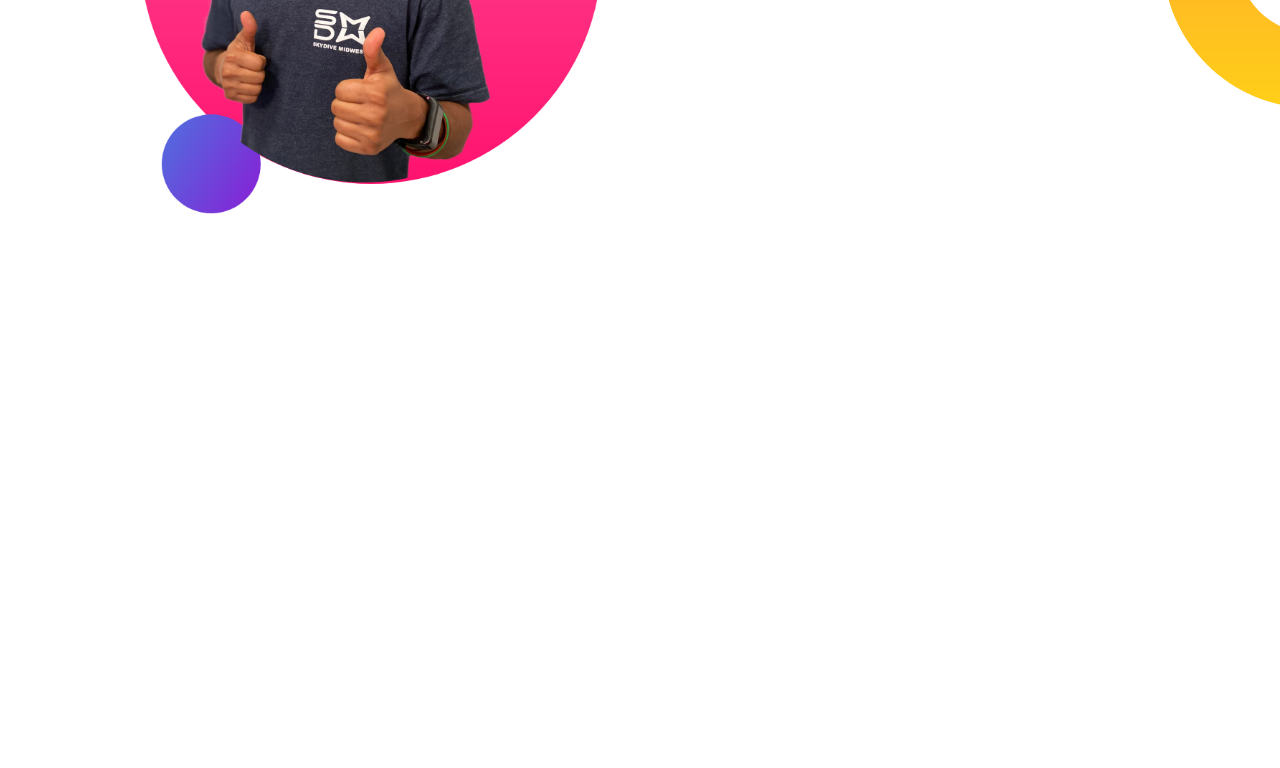
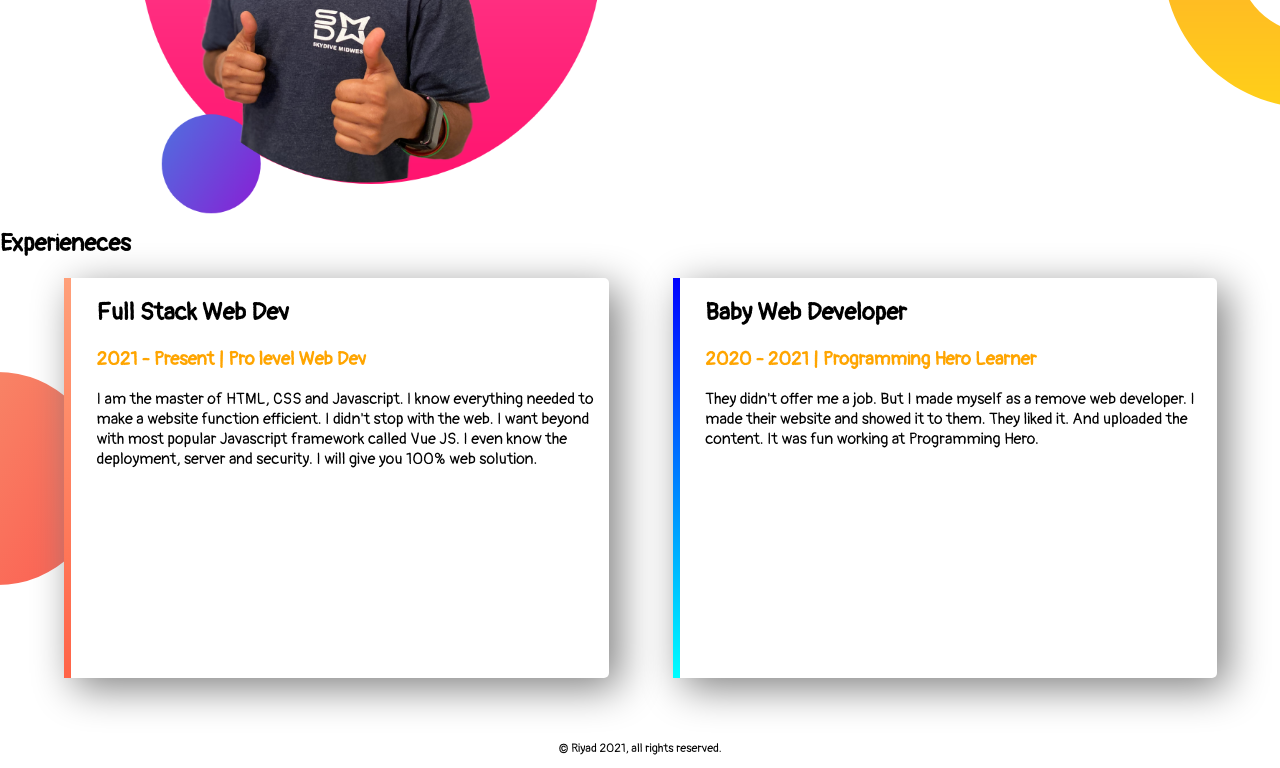
Before and after one commit to Riyad0821/web-portfolio, a plain HTML site: page index.html in a window 1280 px wide. Shown: the part 791-1559 px from the top of the page. Before the commit the page ends 1010 px from the top, so only its background shows below. Drawn offline with Linux system fonts and the light colour scheme.

Commit message:
3 section completed

```diff
--- a/index.html
+++ b/index.html
@@ -11,7 +11,7 @@
     <section class="top-banner">
         <div class="half-width">
             <h1>Welcome To</h1>
-            <h1> <span class="name-highlight">Mohammad Riyad</span> World </h1>
+            <h1> <span class="orange-highlight">Mohammad Riyad</span> World </h1>
             <h3>World-class Professional Web Dev</h3>
             <p>Hi, I am Riyad. I am a Web Devoloper. I have 15 days experience of learning. I am very much strict about my work quality.</p>
             <a class="link-button" target="_blank" href="https://www.linkedin.com/in/mohammad-riyad-288867141/">Hire Me</a>
@@ -32,5 +32,26 @@
         </div>
 
     </section>
+    <section class="experience-area">
+        <h2 id="experiences">Experieneces</h2>
+        <div id="full-stack" class="half-width single-experience">
+            <h2>Full Stack Web Dev</h2>
+            <h3 class="orange-highlight">2021 - Present | Pro level Web Dev</h3>
+            <p>
+                I am the master of HTML, CSS and Javascript. I know everything needed to make a website function efficient. I didn't stop with the web. I want beyond with most popular Javascript framework called Vue JS. I even know the deployment, server and security. I will give you 100% web solution.
+            </p>
+        </div>
+        <div id="baby-webdev" class="half-width single-experience">
+            <h2>Baby Web Developer</h2>
+            <h3 class="orange-highlight">2020 - 2021 | Programming Hero Learner</h3>
+            <p>
+                They didn't offer me a job. But I made myself as a remove web developer. I made their website and showed it to them. They liked it. And uploaded the content. It was fun working at Programming Hero.
+            </p>
+
+        </div>
+    </section>
+    <footer>
+        <p>© Riyad 2021, all rights reserved.</p>
+    </footer>
 </body>
 </html>
--- a/style.css
+++ b/style.css
@@ -5,7 +5,7 @@ body{
 h1{
     font-size: 50px;
 }
-.name-highlight{
+.orange-highlight{
     color:orange;
 }
 .half-width{
@@ -39,3 +39,31 @@ section{
     background-position: right;
 
 }
+.single-experience{
+    box-shadow: 10px 10px 40px gray;
+    border-radius:5px;
+    height:80%;
+    background-color:white;
+}
+.experience-area{
+    background-image:url(images/exp-bg.png);
+    background-repeat:no-repeat;
+    background-position: left;
+}
+#full-stack{
+    border-left: 7px solid;
+    border-image:linear-gradient(180deg, lightsalmon, tomato);
+    border-image-slice:1;
+}
+#baby-webdev{
+    border-left: 7px solid;
+    border-image:linear-gradient(180deg, blue, cyan);
+    border-image-slice:1;
+}
+footer p{
+    text-align:center;
+    font-size:12px;
+}
+#experiences{
+    text-align:left;
+}
```
